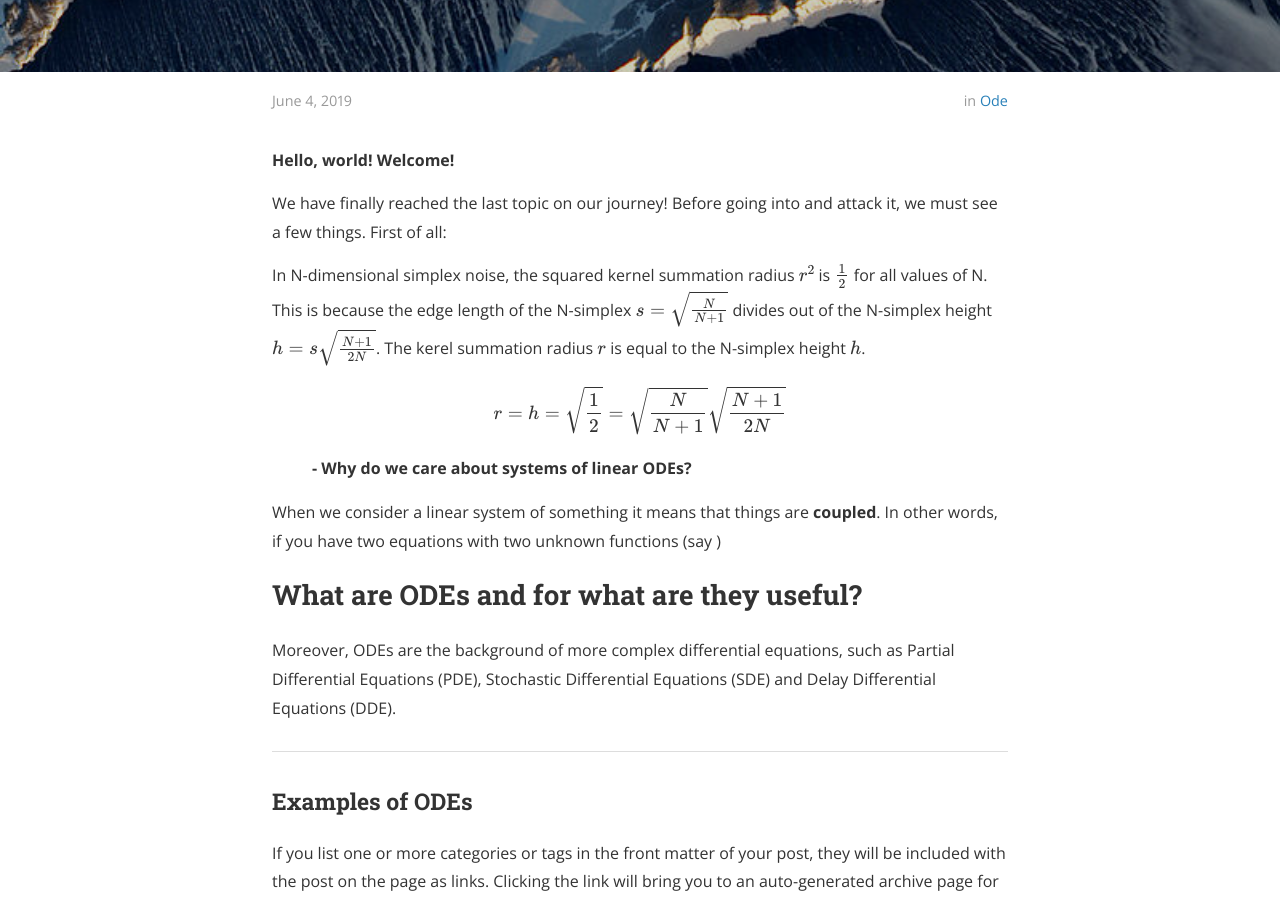
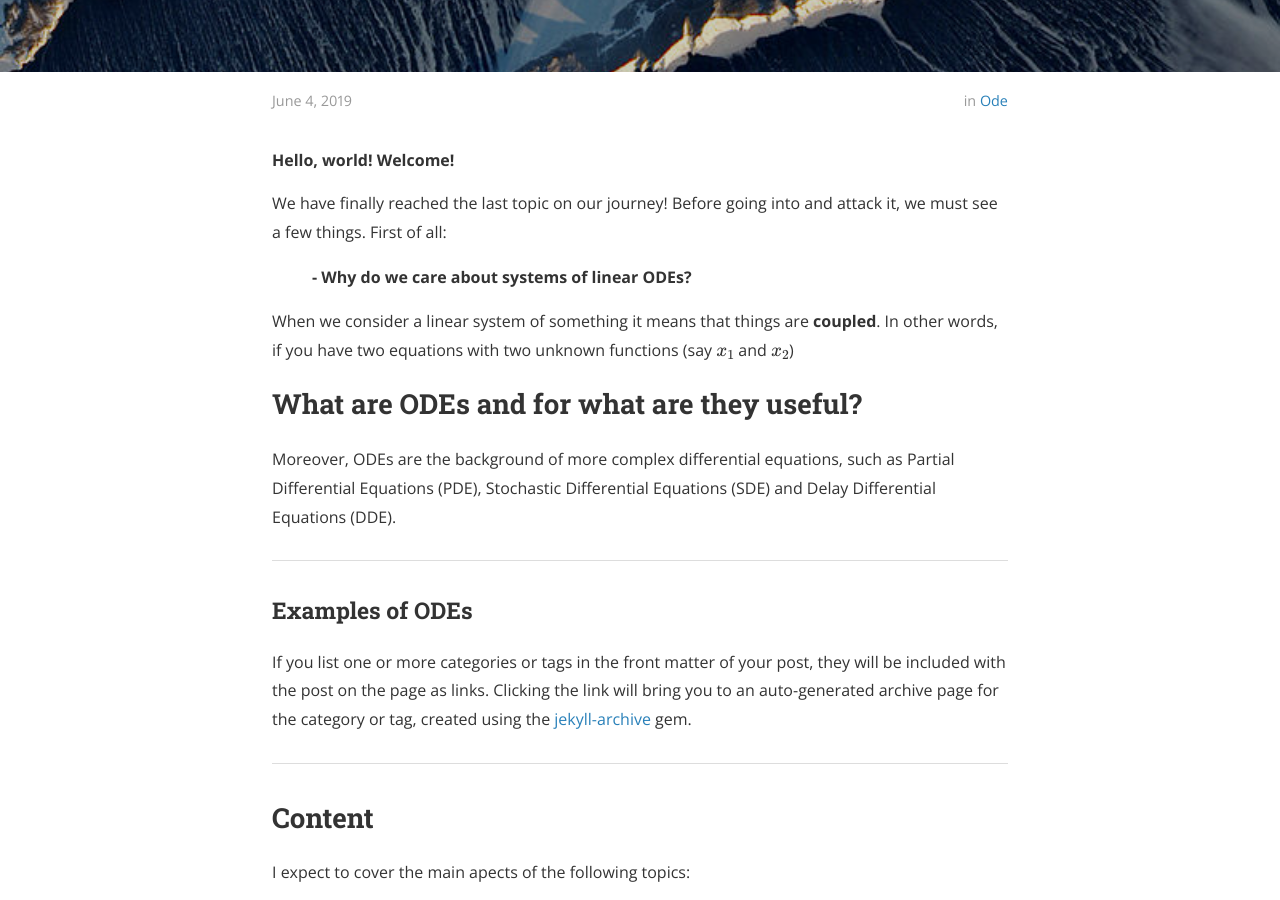
Before and after one commit to vic1309/lerofly, a Jekyll site: the page built from _posts/2019-06-06-linear_pt1.markdown, in a window 1280 px wide and 900 px high, scrolled down 517 px. Built offline with Jekyll 4.4.1, drawn with Linux system fonts in a browser that asks for light colours; nearby versions of some CDN libraries; formulas are drawn with MathJax 3; a script that is not in the unit is left out.

Commit message:
Update 2019-06-06-linear_pt1.markdown

```diff
--- a/_posts/2019-06-06-linear_pt1.markdown
+++ b/_posts/2019-06-06-linear_pt1.markdown
@@ -12,16 +12,9 @@ cover:  "/assets/capa_ode.jpg"
 
 We have finally reached the last topic on our journey! Before going into and attack it, we must see a few things. First of all:
 
-In N-dimensional simplex noise, the squared kernel summation radius $r^2$ is $\frac 1 2$
-for all values of N. This is because the edge length of the N-simplex $s = \sqrt {\frac {N} {N + 1}}$
-divides out of the N-simplex height $h = s \sqrt {\frac {N + 1} {2N}}$.
-The kerel summation radius $r$ is equal to the N-simplex height $h$.
-
-$$ r = h = \sqrt{\frac {1} {2}} = \sqrt{\frac {N} {N+1}} \sqrt{\frac {N+1} {2N}} $$
-
 > **- Why do we care about systems of linear ODEs?**
 
-When we consider a linear system of something it means that things are **coupled**. In other words, if you have two equations with two unknown functions (say )
+When we consider a linear system of something it means that things are **coupled**. In other words, if you have two equations with two unknown functions (say $x_1$ and $x_2$)
 
 
 ## What are ODEs and for what are they useful?
```
